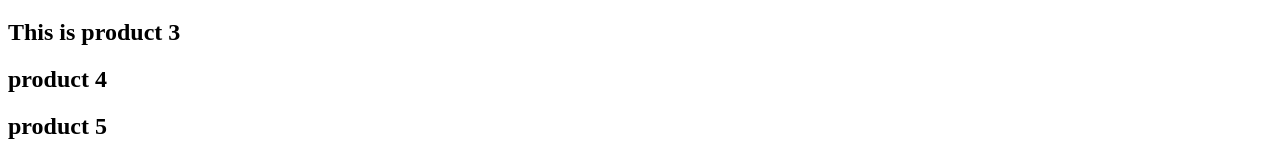
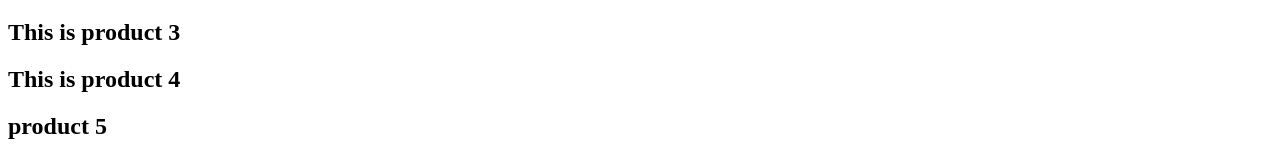
Before and after one commit to aliabbasmaryami/Nextjs, a Next.js app: page /product in a window 1280 px wide. Shown: the part 245-401 px from the top of the page. Built offline with nearby package versions, Linux system fonts and the light colour scheme.

Commit message:
product 4

```diff
--- a/src/app/product/page.tsx
+++ b/src/app/product/page.tsx
@@ -7,7 +7,7 @@ export default function (){
         <h2>This is product 1</h2>
         <h2>This is product 2</h2>
         <h2>This is product 3</h2>
-        <h2>product 4</h2>
+        <h2>This is product 4</h2>
         <h2>product 5</h2>
         </>
     )
```
